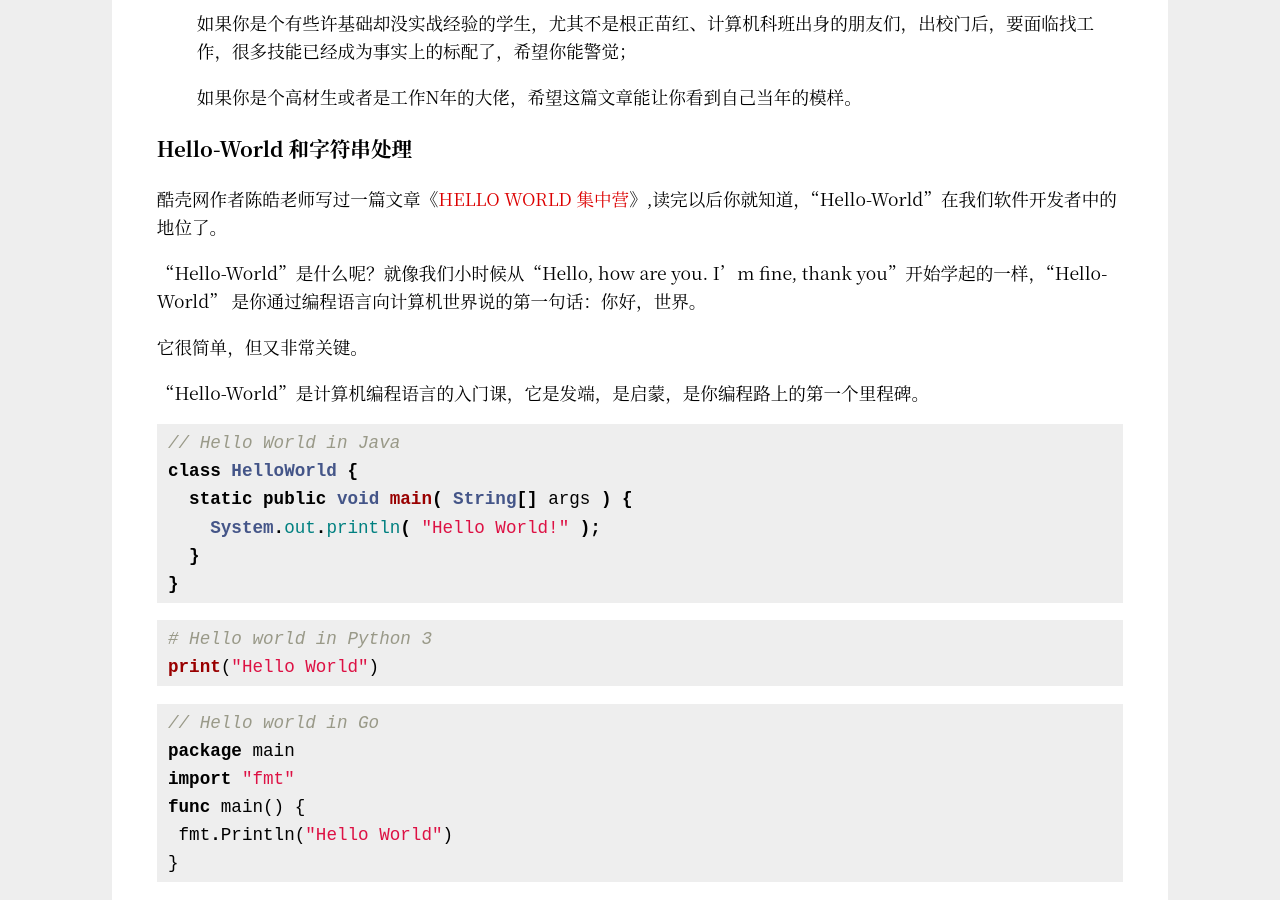
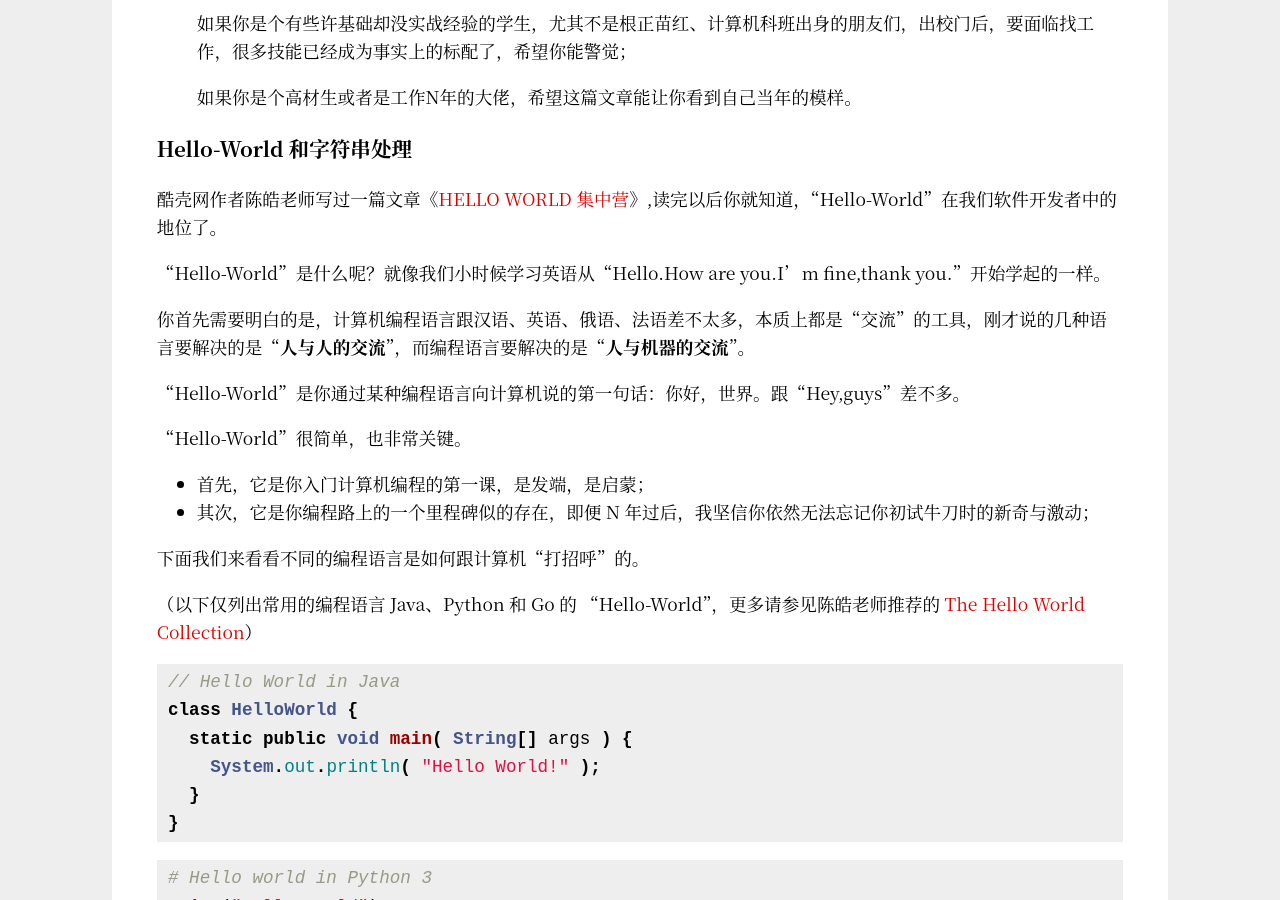
Before and after one commit to Haiyung/haiyung.github.io, a Jekyll site: the page built from _posts/2019-10-27-minimum-skills-in-the-first-year-of-development.md, in a window 1280 px wide and 900 px high, scrolled down 1232 px. Built offline with Jekyll 4.4.1, drawn with Linux system fonts in a browser that asks for light colours.

Commit message:
article: update article

````diff
--- a/_posts/2019-10-27-minimum-skills-in-the-first-year-of-development.md
+++ b/_posts/2019-10-27-minimum-skills-in-the-first-year-of-development.md
@@ -39,11 +39,20 @@ __Contents__
 
 酷壳网作者陈皓老师写过一篇文章《[HELLO WORLD 集中营](https://coolshell.cn/articles/169.html)》,读完以后你就知道，“Hello-World”在我们软件开发者中的地位了。
 
-“Hello-World”是什么呢？就像我们小时候从“Hello, how are you. I'm fine, thank you”开始学起的一样，“Hello-World” 是你通过编程语言向计算机世界说的第一句话：你好，世界。
+“Hello-World”是什么呢？就像我们小时候学习英语从“Hello.How are you.I'm fine,thank you.”开始学起的一样。
 
-它很简单，但又非常关键。
+你首先需要明白的是，计算机编程语言跟汉语、英语、俄语、法语差不太多，本质上都是“交流”的工具，刚才说的几种语言要解决的是“**人与人的交流**”，而编程语言要解决的是“**人与机器的交流**”。
 
-“Hello-World”是计算机编程语言的入门课，它是发端，是启蒙，是你编程路上的第一个里程碑。
+“Hello-World”是你通过某种编程语言向计算机说的第一句话：你好，世界。跟“Hey,guys”差不多。
+
+“Hello-World”很简单，也非常关键。
+
+- 首先，它是你入门计算机编程的第一课，是发端，是启蒙；
+- 其次，它是你编程路上的一个里程碑似的存在，即便 N 年过后，我坚信你依然无法忘记你初试牛刀时的新奇与激动；
+
+下面我们来看看不同的编程语言是如何跟计算机“打招呼”的。
+
+（以下仅列出常用的编程语言 Java、Python 和 Go 的 “Hello-World”，更多请参见陈皓老师推荐的 [The Hello World Collection](http://helloworldcollection.de/)）
 
 ```java
 // Hello World in Java
````
